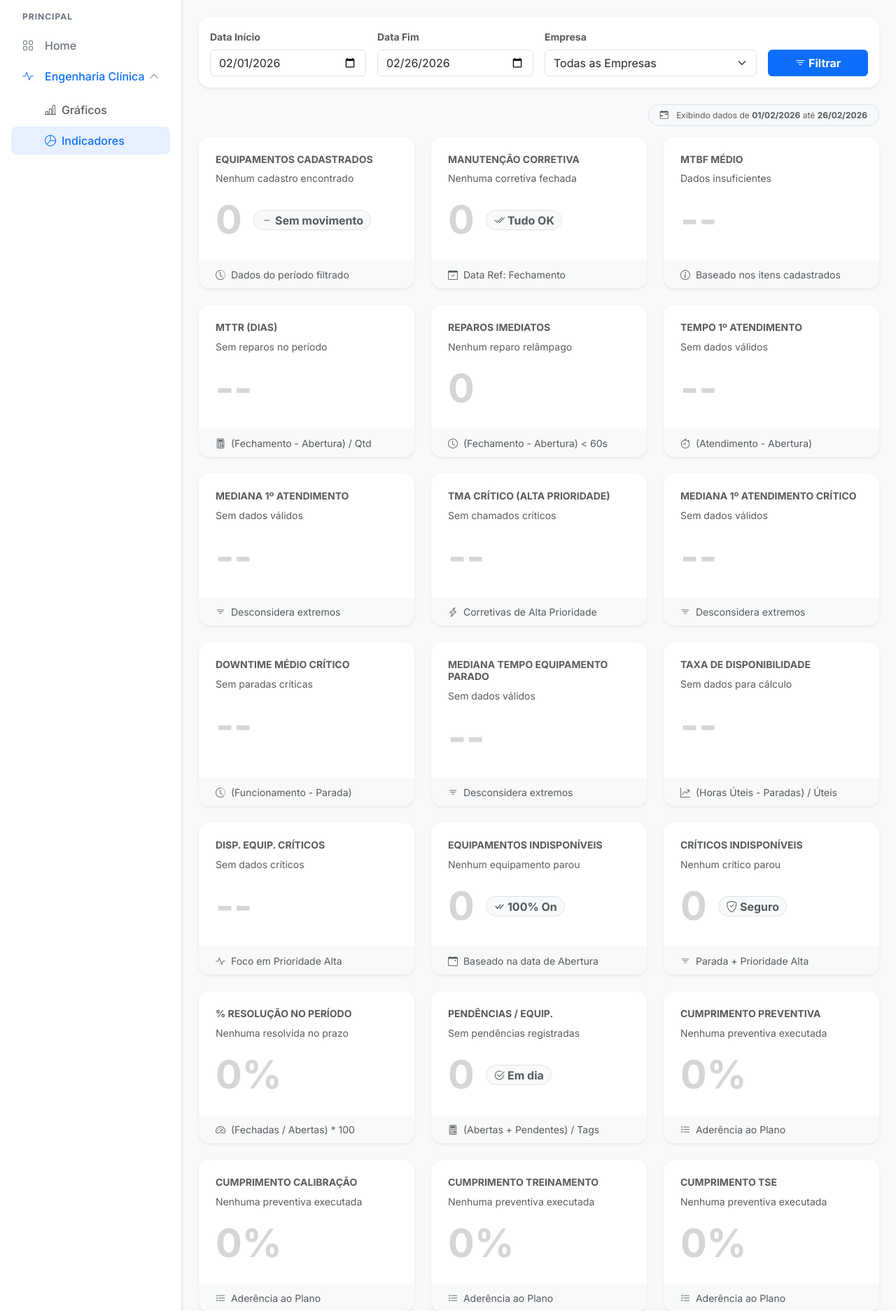
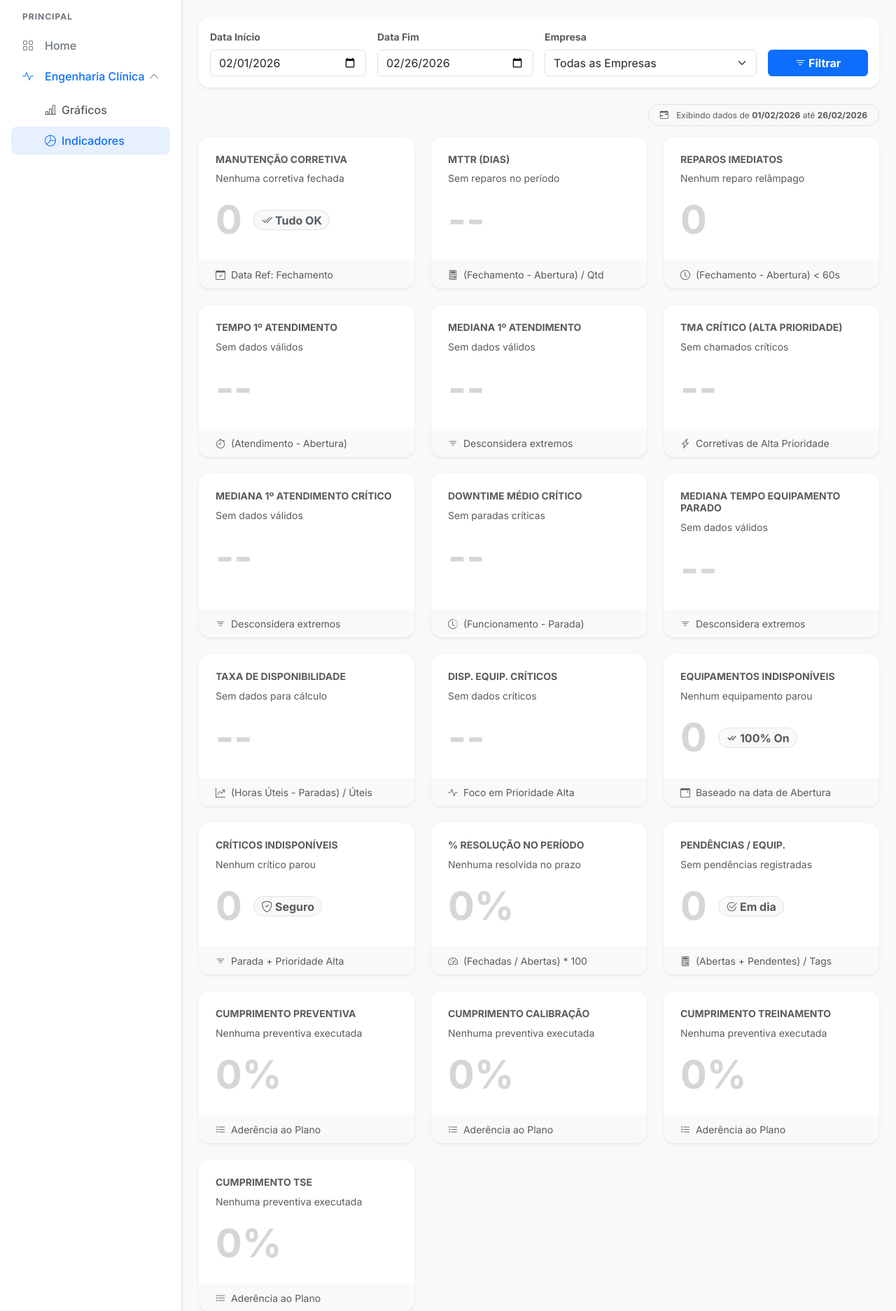
Before and after one commit to hithalloagir/neovero_site_apresentacao, a Django app: page /engenharia/indicadores/ in a window 1280 px wide. Shown: the part 57-1931 px from the top of the page at 70% size. Run offline with Django 5.2, Linux system fonts and the light colour scheme; data that the repository does not hold is empty; some libraries are stand-ins or nearby versions.

Commit message:
feat: Ajuste de Html em grafifcos e indicadores

```diff
--- a/eng_clinica/templates/engenharia/graficos.html
+++ b/eng_clinica/templates/engenharia/graficos.html
@@ -225,7 +225,7 @@
 </div>
 
 <div class="row g-4 mb-4">
-    <div class="col-12 col-lg-6">
+    {% comment %} <div class="col-12 col-lg-6">
         <div class="card border-0 shadow-sm rounded-4 h-100">
             <div class="card-body p-4">
                 <h5 class="text-uppercase text-muted fw-bold small mb-3">Qtde de Equipamentos Cadastrados por Unidade</h5>
@@ -242,7 +242,7 @@
                 </div>
             </div>
         </div>
-    </div>
+    </div> {% endcomment %}
 
     <div class="col-12 col-lg-6">
         <div class="card border-0 shadow-sm rounded-4 h-100">
--- a/eng_clinica/templates/engenharia/indicadores.html
+++ b/eng_clinica/templates/engenharia/indicadores.html
@@ -33,7 +33,7 @@
 </div>
 
 <div class="row g-4 mb-4">
-    <div class="col-12 col-md-6 col-lg-4">
+    {% comment %} <div class="col-12 col-md-6 col-lg-4">
          <div class="card border-0 shadow-sm rounded-4 h-100 overflow-hidden">
             <div class="card-body p-4 position-relative">
 
@@ -70,8 +70,8 @@
                     <i class="bi bi-clock-history me-1"></i> Dados do período filtrado
                 </small>
             </div>
-    </div>
-</div>
+    </div>  {% endcomment %}
+
 
     <div class="col-12 col-md-6 col-lg-4">
         <div class="card border-0 shadow-sm rounded-4 h-100 overflow-hidden">
@@ -112,7 +112,7 @@
         </div>
     </div>
 
-<div class="col-12 col-md-6 col-lg-4">
+    {% comment %} <div class="col-12 col-md-6 col-lg-4">
         <div class="card border-0 shadow-sm rounded-4 h-100 overflow-hidden">
             <div class="card-body p-4 position-relative">
 
@@ -143,7 +143,7 @@
                 </small>
             </div>
         </div>
-</div>
+    </div> {% endcomment %}
 
     <div class="col-12 col-md-6 col-lg-4">
         <div class="card border-0 shadow-sm rounded-4 h-100 overflow-hidden">
@@ -865,6 +865,8 @@
         </div>
     </div>
 
+</div>
+
 
 
 
```
Lines whose indentation alone changed are shown as unchanged.
